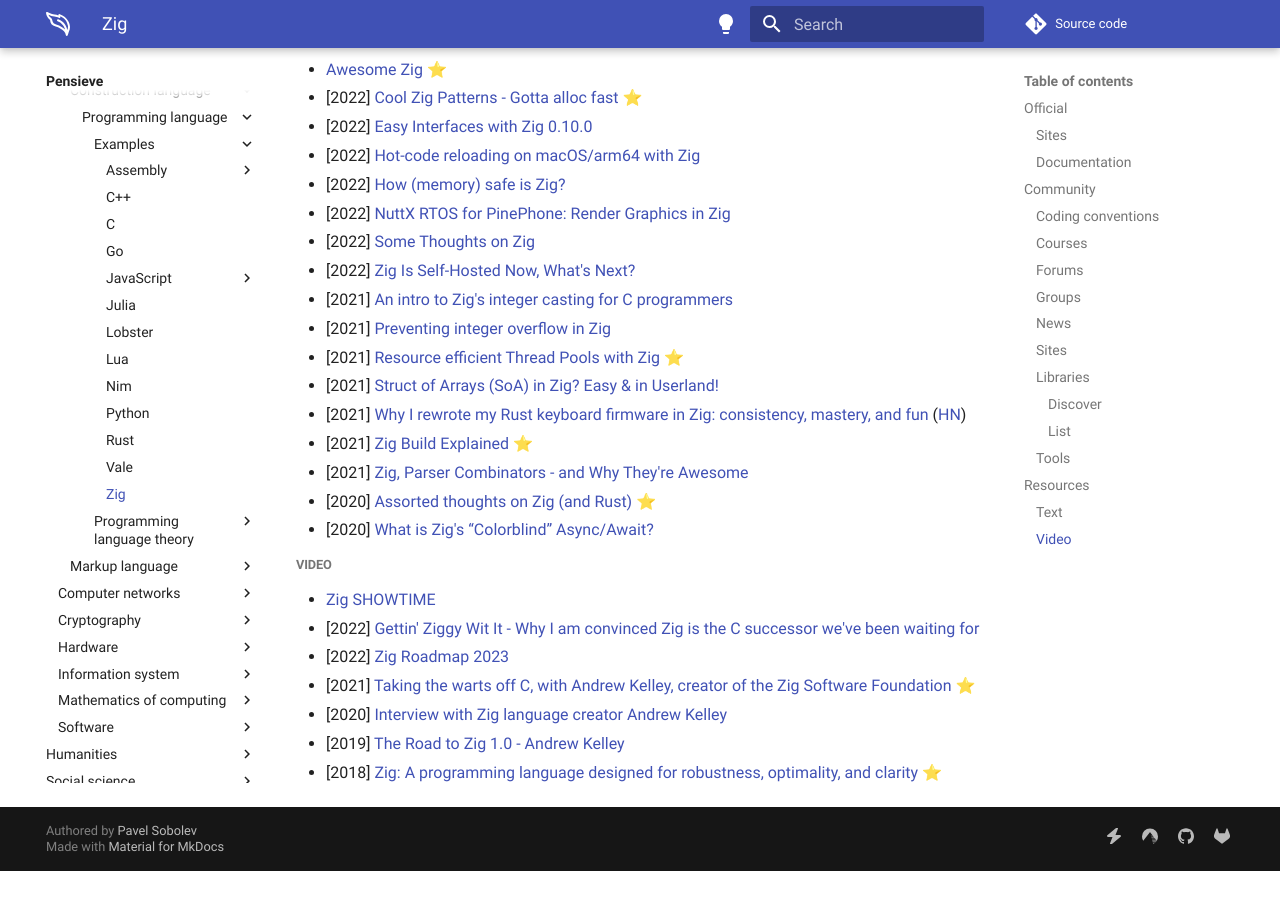
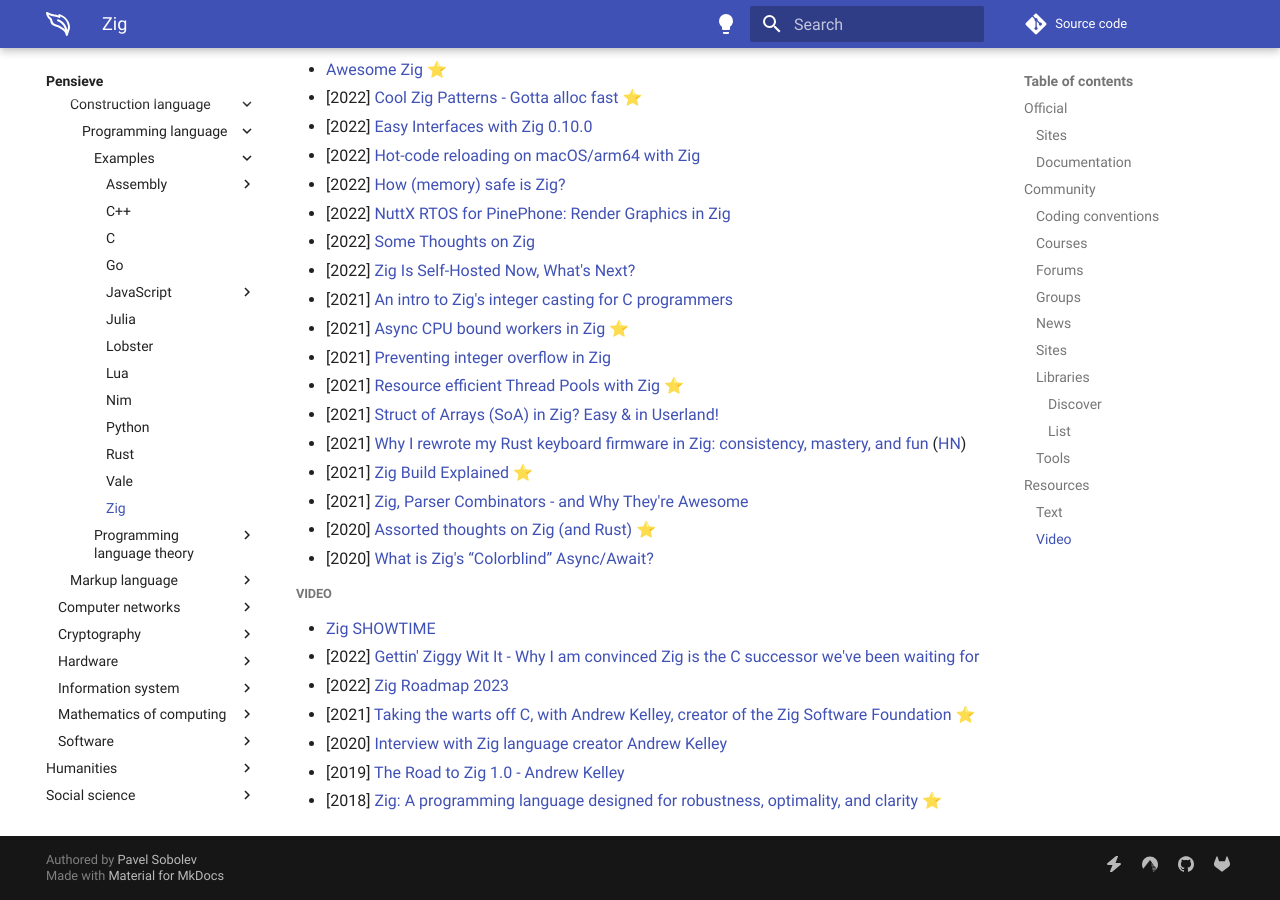
Before and after one commit to paveloom/paveloom.dev, an MkDocs documentation site: the page built from content/pensieve/zig.md, in a window 1280 px wide and 900 px high, scrolled down 1680 px. Built offline with MkDocs 1.6.1 and Material for MkDocs 9.7.7, drawn with Linux system fonts in a browser that asks for light colours; comment, search, counter and statistics services are not loaded; before the commit the page ends 2551 px from its top, so only the background shows below that.

Commit message:
Pensieve: update the Zig page.

```diff
--- a/content/pensieve/zig.md
+++ b/content/pensieve/zig.md
@@ -68,6 +68,7 @@
 - [2022] [Some Thoughts on Zig](https://v5.chriskrycho.com/journal/some-thoughts-on-zig)
 - [2022] [Zig Is Self-Hosted Now, What's Next?](https://kristoff.it/blog/zig-self-hosted-now-what)
 - [2021] [An intro to Zig's integer casting for C programmers](https://www.lagerdata.com/articles/an-intro-to-zigs-integer-casting-for-c-programmers)
+- [2021] [Async CPU bound workers in Zig](https://dev.to/stein/async-cpu-bound-workers-in-zig-24b0) ⭐
 - [2021] [Preventing integer overflow in Zig](https://www.lagerdata.com/articles/preventing-integer-overflow-in-zig)
 - [2021] [Resource efficient Thread Pools with Zig](https://zig.news/kprotty/resource-efficient-thread-pools-with-zig-3291) ⭐
 - [2021] [Struct of Arrays (SoA) in Zig? Easy & in Userland!](https://zig.news/kristoff/struct-of-arrays-soa-in-zig-easy-in-userland-40m0)
```
